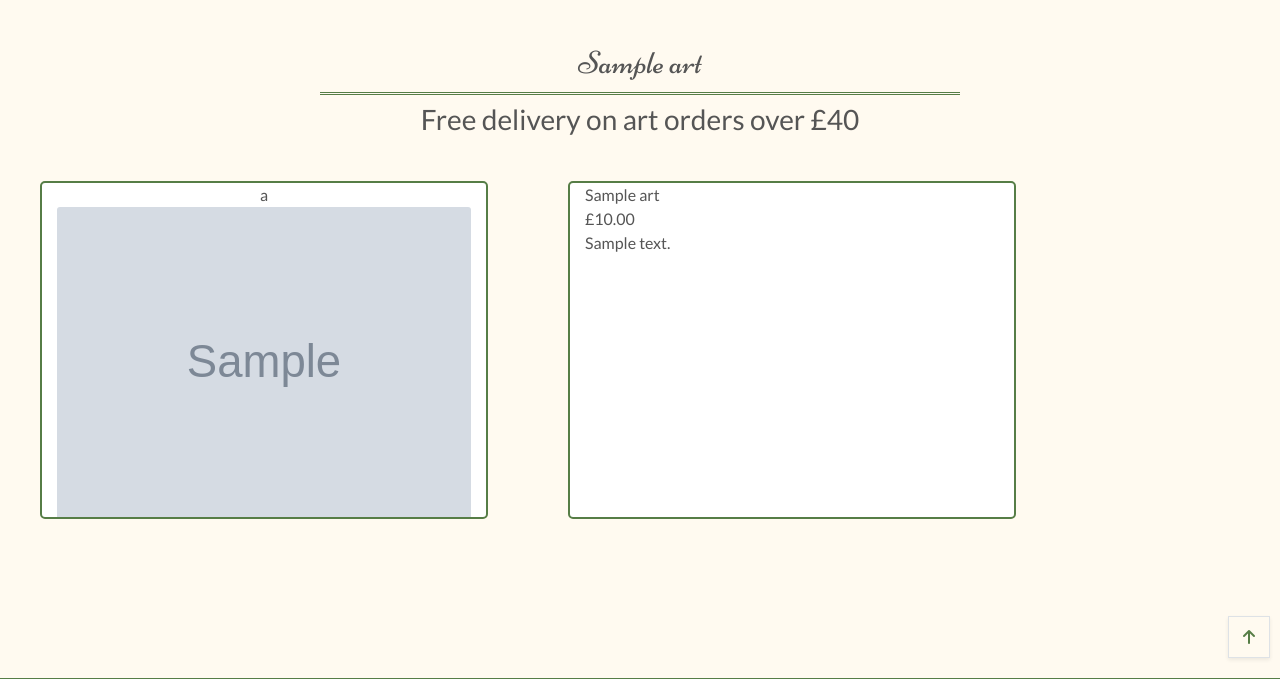
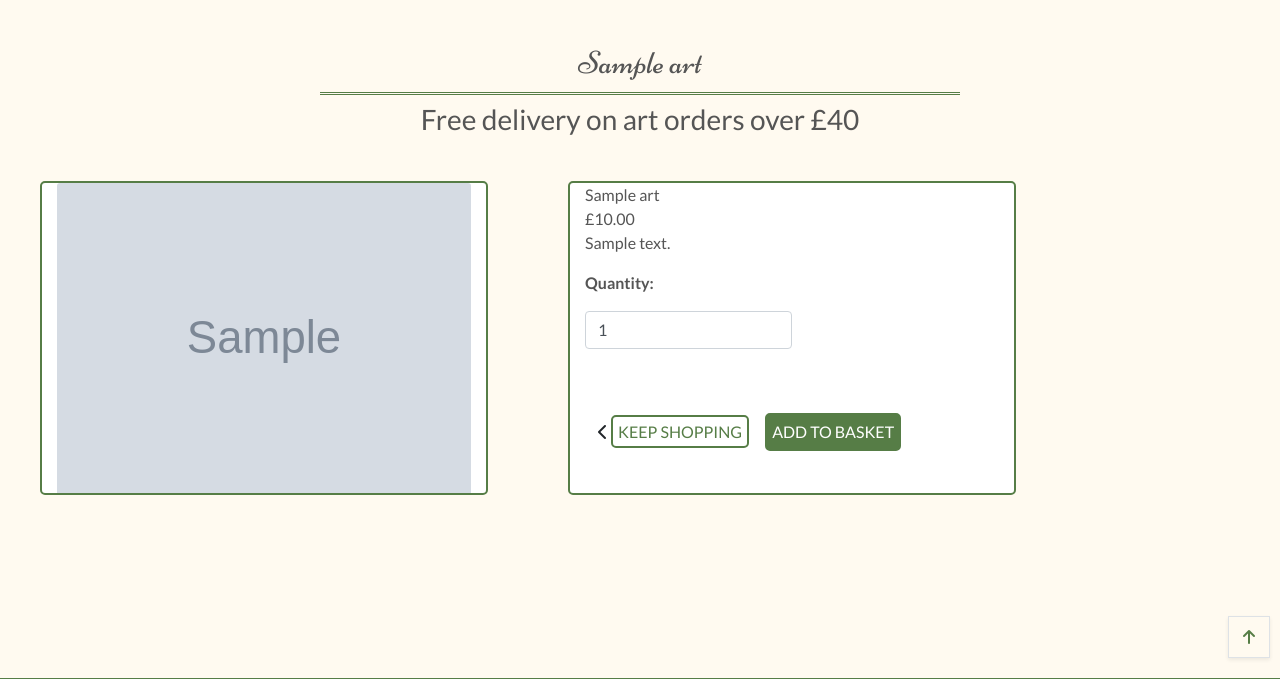
Before and after one commit to Rachel2308/from-field-to-frame, a Django app: page /art/1/ in a window 1280 px wide. Shown: the part 72-751 px from the top of the page. Run offline with Django 3.2, Linux system fonts and the light colour scheme; tables that the repository leaves empty hold one stand-in row (values such as "Sample post"); grey boxes marked "Sample" are stand-in pictures; some libraries are stand-ins or nearby versions.

Commit message:
added add_to_basket functionality

```diff
--- a/art/templates/art/art_detail.html
+++ b/art/templates/art/art_detail.html
@@ -8,7 +8,7 @@
     </div>
 </div>
 
-<div class="row text-center" id = "delivery-banner">
+<div class="row text-center" id="delivery-banner">
     <div class="col">
         <h3 class="my-1">Free delivery on art orders over £{{ free_delivery_threshold }}</h3>
     </div>
@@ -18,7 +18,6 @@
     <div class="row">
         <div class="col-sm-9 col-md-6 art-detail-card text-center">
             {% if art.image %}
-            a
             <img class="card-img-top text-center" src="{{ art.image.url }}" alt="{{ art.title }}">
             {% else %}
             <img class="card-img-top text-center" src="{{ MEDIA_URL }}noimage.png" alt="{{ art.title }}">
@@ -32,6 +31,31 @@
             £{{ art.price }}
             <br>
             {{ art.description }}
+            <form class="form" action="{% url 'add_to_basket' art.id %}" method="POST">
+                {% csrf_token %}
+                <div class="form-row">
+                    <div class="col-12">
+                        <p class="mt-3"><strong>Quantity:</strong></p>
+                        <div class="form-group w-50">
+                            <div class="input-group">
+                                <input class="form-control qty_input" type="number" name="quantity" value="1" min="1"
+                                    max="99" data-item_id="{{ art.id }}" id="id_qty_{{ art.id }}">
+                            </div>
+                        </div>
+                    </div>
+
+                    <div class="col-12">
+                        <a href="{% url 'art' %}" class="btn btn-outline-black rounded-0 mt-5">
+                            <span class="icon">
+                                <i class="fas fa-chevron-left"></i>
+                            </span>
+                            <span class="text-uppercase keep-shopping-button">Keep Shopping</span>
+                        </a>
+                        <input type="submit" class="btn text-uppercase mt-5 add-to-basket-button" value="Add to Basket">
+                    </div>
+                    <input type="hidden" name="redirect_url" value="{{ request.path }}">
+                </div>
+            </form>
         </div>
     </div>
 </div>
--- a/basket/urls.py
+++ b/basket/urls.py
@@ -3,4 +3,5 @@ from . import views
 
 urlpatterns = [
     path('', views.view_basket, name='view_basket'),
+    path('add/<item_id>/', views.add_to_basket, name='add_to_basket'),
 ]
--- a/static/css/base.css
+++ b/static/css/base.css
@@ -184,6 +184,41 @@ footer {
     max-width: 35%;
 }
 
+.keep-shopping-button{
+    border-style: solid;
+    border-color: #567d46;
+    color: #567d46;
+    border-width: 2px;
+    border-radius: 5px;
+    padding: 5px;
+
+}
+
+.keep-shopping-button:hover {
+    background-color: #567d46;
+    color: white;
+    text-decoration: none;
+}
+
+
+
+.add-to-basket-button{
+    border-style: solid;
+    border-color: #567d46;
+    background-color: #567d46;
+    color: white;
+    border-width: 2px;
+    border-radius: 5px;
+    padding: 5px;
+
+}
+
+.add-to-basket-button:hover {
+    color: #567d46;
+    background-color: white;
+    text-decoration: none;
+}
+
 /* Blog Page CSS*/
 
 #all-blog-sort {
```
Also changed, not shown: basket/views.py (+17 -1 lines). Lines whose indentation alone changed are shown as unchanged.
